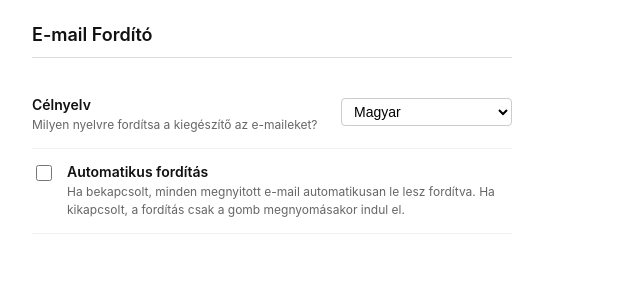
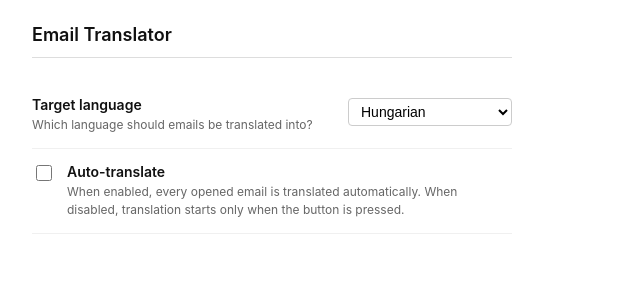
Before and after one commit to axeri-labs/thunderbird-email-translator, a browser extension: page options/options.html in a window 1280 px wide. Shown: the whole page, without its empty margins (0-640 px from the left). Drawn offline with Linux system fonts and the light colour scheme.

Commit message:
Update translations and improve option labels to English

```diff
--- a/background.js
+++ b/background.js
@@ -38,7 +38,7 @@ async function run(message) {
     // Show loading state in the split view immediately
     try {
         await messenger.emailTranslator.injectSplitView(
-            "<p style='color:#777;font-style:italic'>Fordítás folyamatban…</p>",
+            "<p style='color:#777;font-style:italic'>Translating…</p>",
             ""
         );
     } catch (e) {
--- a/options/options.html
+++ b/options/options.html
@@ -1,8 +1,8 @@
 <!DOCTYPE html>
-<html lang="hu">
+<html lang="en">
 <head>
     <meta charset="utf-8">
-    <title>E-mail Fordító – Beállítások</title>
+    <title>Email Translator – Settings</title>
     <style>
         body {
             font-family: -apple-system, "Segoe UI", Arial, sans-serif;
@@ -62,42 +62,42 @@
     </style>
 </head>
 <body>
-    <h1>E-mail Fordító</h1>
+    <h1>Email Translator</h1>
 
     <div class="setting">
         <div style="flex:1">
-            <div class="setting-title">Célnyelv</div>
-            <div class="setting-desc">Milyen nyelvre fordítsa a kiegészítő az e-maileket?</div>
+            <div class="setting-title">Target language</div>
+            <div class="setting-desc">Which language should emails be translated into?</div>
         </div>
         <select id="targetLang" style="margin-top:2px;font-size:14px;padding:4px 8px;border:1px solid #ccc;border-radius:4px;background:#fff;cursor:pointer;">
-            <option value="hu">Magyar</option>
-            <option value="en">Angol</option>
-            <option value="de">Német</option>
-            <option value="fr">Francia</option>
-            <option value="es">Spanyol</option>
-            <option value="it">Olasz</option>
-            <option value="pt">Portugál</option>
-            <option value="nl">Holland</option>
-            <option value="pl">Lengyel</option>
-            <option value="cs">Cseh</option>
-            <option value="sk">Szlovák</option>
-            <option value="ro">Román</option>
-            <option value="hr">Horvát</option>
-            <option value="ru">Orosz</option>
-            <option value="uk">Ukrán</option>
-            <option value="tr">Török</option>
-            <option value="ar">Arab</option>
-            <option value="zh-CN">Kínai (egyszerűsített)</option>
-            <option value="ja">Japán</option>
-            <option value="ko">Koreai</option>
+            <option value="hu">Hungarian</option>
+            <option value="en">English</option>
+            <option value="de">German</option>
+            <option value="fr">French</option>
+            <option value="es">Spanish</option>
+            <option value="it">Italian</option>
+            <option value="pt">Portuguese</option>
+            <option value="nl">Dutch</option>
+            <option value="pl">Polish</option>
+            <option value="cs">Czech</option>
+            <option value="sk">Slovak</option>
+            <option value="ro">Romanian</option>
+            <option value="hr">Croatian</option>
+            <option value="ru">Russian</option>
+            <option value="uk">Ukrainian</option>
+            <option value="tr">Turkish</option>
+            <option value="ar">Arabic</option>
+            <option value="zh-CN">Chinese (Simplified)</option>
+            <option value="ja">Japanese</option>
+            <option value="ko">Korean</option>
         </select>
     </div>
 
     <div class="setting">
         <input type="checkbox" id="autoTranslate">
         <label for="autoTranslate">
-            <div class="setting-title">Automatikus fordítás</div>
-            <div class="setting-desc">Ha bekapcsolt, minden megnyitott e-mail automatikusan le lesz fordítva. Ha kikapcsolt, a fordítás csak a gomb megnyomásakor indul el.</div>
+            <div class="setting-title">Auto-translate</div>
+            <div class="setting-desc">When enabled, every opened email is translated automatically. When disabled, translation starts only when the button is pressed.</div>
         </label>
     </div>
 
--- a/options/options.js
+++ b/options/options.js
@@ -2,7 +2,7 @@
 
 const checkbox  = document.getElementById("autoTranslate");
 const langSelect = document.getElementById("targetLang");
-const status    = document.getElementById("status");
+const statusEl    = document.getElementById("statusEl");
 
 const stored = await messenger.storage.local.get(["autoTranslate", "targetLang"]);
 checkbox.checked  = !!stored.autoTranslate;
@@ -13,8 +13,8 @@ async function save() {
         autoTranslate: checkbox.checked,
         targetLang:    langSelect.value
     });
-    status.textContent = "Mentve.";
-    setTimeout(() => { status.textContent = ""; }, 1500);
+    statusEl.textContent = "Saved.";
+    setTimeout(() => { statusEl.textContent = ""; }, 1500);
 }
 
 checkbox.addEventListener("change", save);
```
Also changed, not shown: manifest.json.
